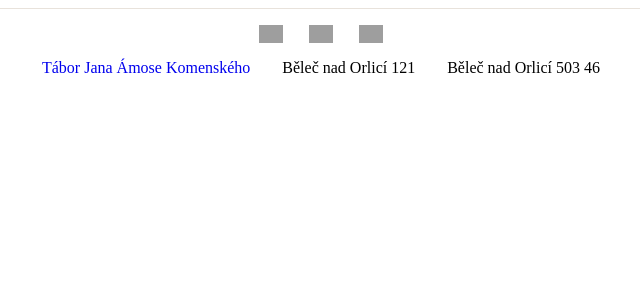
After one commit to jachymp/PSSymfony, a Symfony app: template templates/footer/index.html.twig in a window 1280 px wide. The commit adds this page. Shown: the top 300 px of the page, without its empty margins (319-959 px from the left). Run offline with Twig, Linux system fonts and the light colour scheme; the template is opened without the code that fills it, so the values that code supplies are empty; some libraries are stand-ins or nearby versions; grey boxes are pictures that could not be loaded.

Commit message:
pridani footer, spotify_link, a styly

```diff
--- /dev/null
+++ b/public/css/footer.css
@@ -0,0 +1,34 @@
+footer {
+    display: flex;
+    flex-direction: column;
+    border-top: solid thin rgb(232,226,219);
+    height: 5rem;
+}
+
+.footer_location, .footer_images {
+    display: flex;
+    justify-content: center;
+}
+
+.footer_location div {
+    width: fit-content;
+    margin: 0 1rem 0.5rem 1rem;
+}
+
+.footer_location a {
+    text-decoration: none;
+    margin-bottom: 2rem;
+}
+
+.footer_location a:hover {
+    color: rgb(74,71,182);
+}
+
+.footer_images a {
+    width: fit-content;
+}
+
+.footer_images a img {
+    width: 1.5rem;
+    margin: 1rem 0.8rem;
+}
--- a/templates/base.html.twig
+++ b/templates/base.html.twig
@@ -29,5 +29,7 @@
 
     {% block support %}{% endblock %}
 
+    {% block footer %}{% endblock %}
+
 </body>
 </html>
--- a/templates/display/index.html.twig
+++ b/templates/display/index.html.twig
@@ -23,3 +23,7 @@
 {% block support %}
     {{ render(controller('App\\Controller\\LineupController::support'))}}
 {% endblock %}
+
+{% block footer %}
+    {{ render(controller('App\\Controller\\HeaderController::footer'))}}
+{% endblock %}
--- /dev/null
+++ b/templates/footer/index.html.twig
@@ -0,0 +1,13 @@
+<link href="{{ asset('css/footer.css') }}" rel="stylesheet"/>
+<footer>
+    <div class="footer_images">
+        <a href={{ spotify_link }} target="_blank"><img src="{{ asset('images/spotify.png')}}" alt="spotify"></a>
+        <a href="https://www.facebook.com/podzimnisneni" target="_blank"><img src="{{ asset('images/facebook.png')}}" alt="facebook"></a>
+        <a href="https://www.instagram.com/podzimni_sneni/" target="_blank"><img src="{{ asset('images/instagram.png')}}" alt="instagram"></a>
+    </div>
+    <div class="footer_location">
+        <div><a href="https://shorturl.at/XChGS">Tábor Jana Ámose Komenského</a></div>
+        <div>Běleč nad Orlicí 121</div>
+        <div>Běleč nad Orlicí 503 46</div>
+    </div>
+</footer>
```
Also changed, not shown: migrations/Version20240819075215.php (added, +31 -0 lines), src/Controller/HeaderController.php (+9 -0 lines), src/Entity/Year.php (+15 -0 lines).
